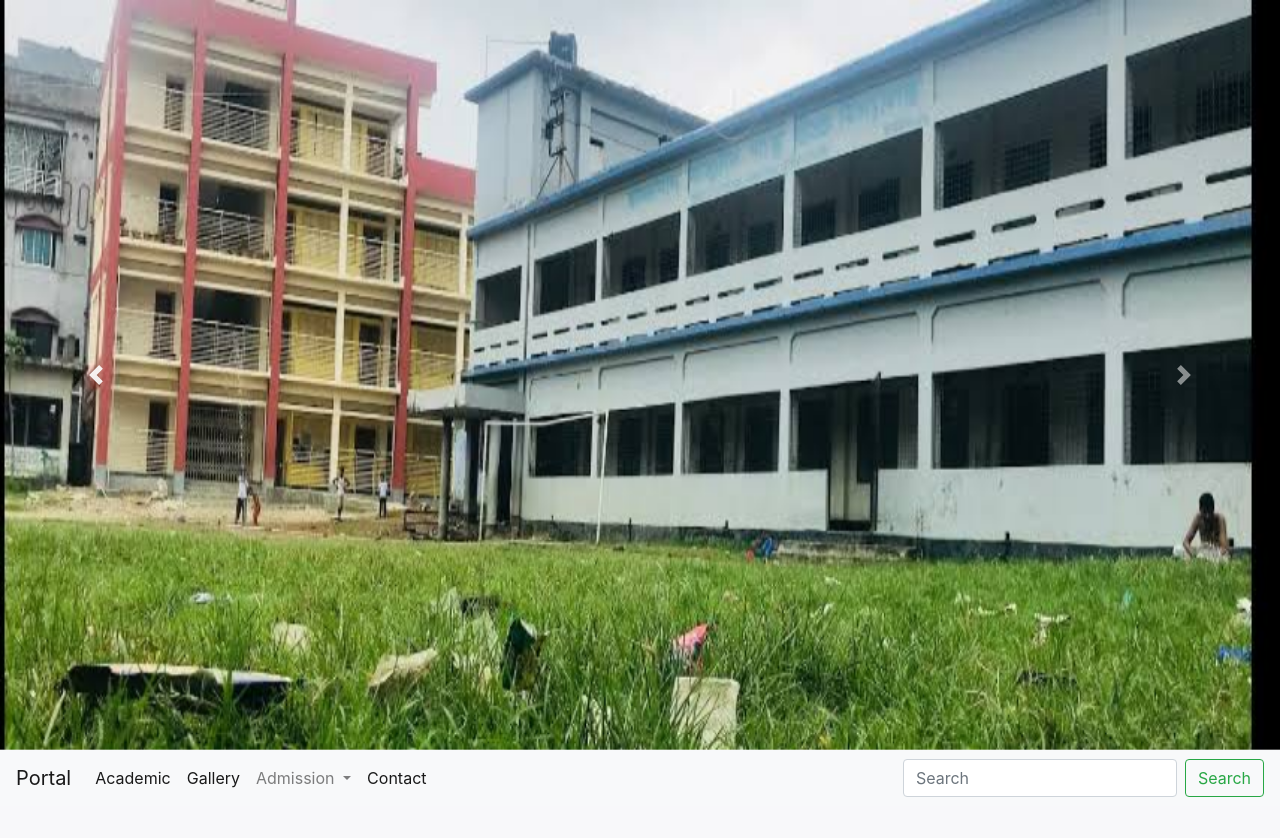
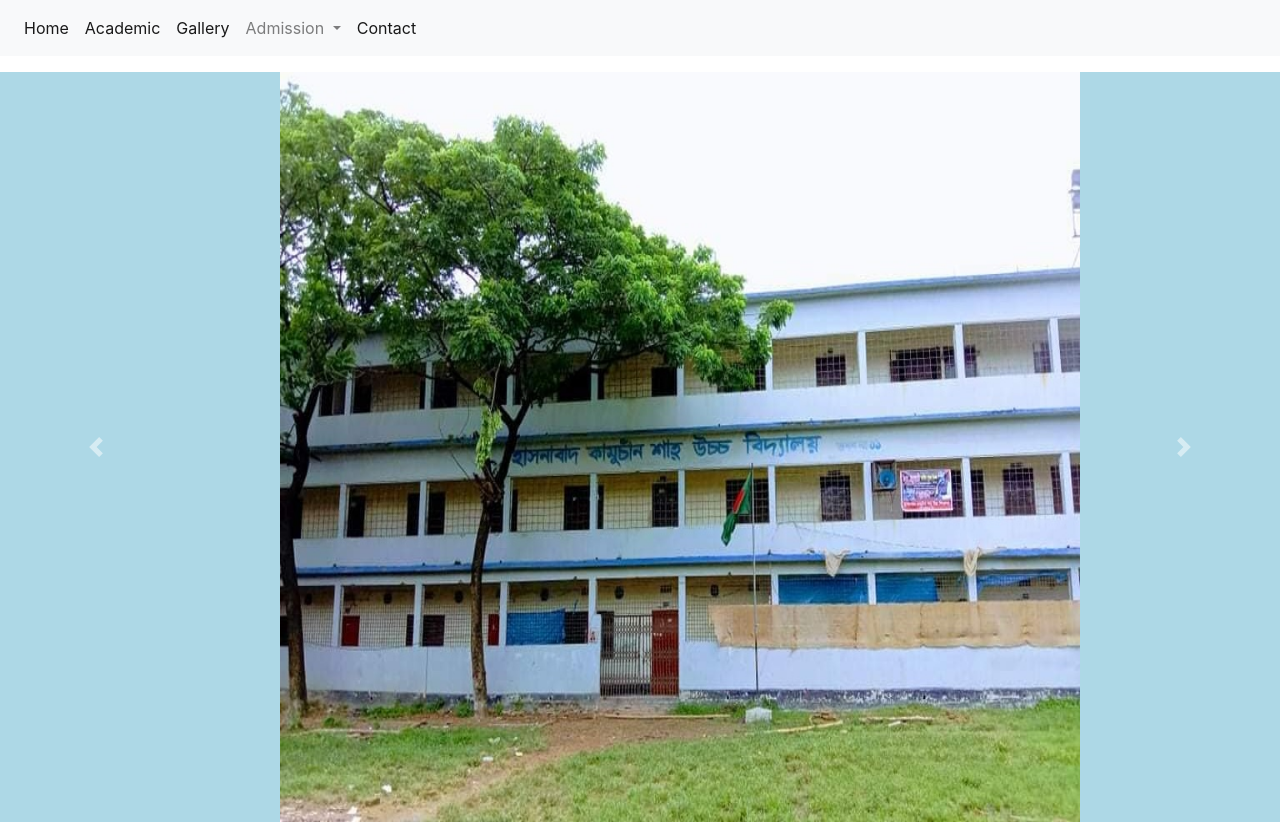
Before and after one commit to NSU-FA20-CSE299-3/Group06, a Django app: page /portal/ in a window 1280 px wide. Before the commit the page ends 797 px from the top, so only its background shows below. Run offline with Django 3.2, Linux system fonts and the light colour scheme; some libraries are stand-ins or nearby versions.

Commit message:
Enhancement: #16
We try to develop the design of our homepage, For this we added some css code to improve the design.

```diff
--- a/Code/portal/templates/portal/home.html
+++ b/Code/portal/templates/portal/home.html
@@ -5,43 +5,33 @@
     <meta charset="utf-8">
     <meta name="viewport" content="width=device-width, initial-scale=1, shrink-to-fit=no">
 
+
     <!-- Bootstrap CSS -->
     <link rel="stylesheet" href="https://maxcdn.bootstrapcdn.com/bootstrap/4.0.0/css/bootstrap.min.css" integrity="sha384-Gn5384xqQ1aoWXA+058RXPxPg6fy4IWvTNh0E263XmFcJlSAwiGgFAW/dAiS6JXm" crossorigin="anonymous">
 
     <title>Portal</title>
+      <! -- CSS design Start  -- >
+<style>
+ .carousel-item{
+ padding-right: -40px;
+     padding-left:280px ;
+     background-color: lightblue;
+ }
+
+
+</style>
+
   </head>
+
+  <! --Body Start  -- >
   <body>
-  {% load static %}
-    <div id="carouselExampleControls" class="carousel slide" data-ride="carousel">
-  <div class="carousel-inner">
-    <div class="carousel-item active">
-      <img class="img-responsive" src='{% static "portal/field.jpg" %}' alt="First slide" width="100%" height="750">
-    </div>
-    <div class="carousel-item">
-      <img class=img-responsive" src='{% static "portal/gpa5.jpg" %}' alt="Second slide" width="100%" height="750">
-    </div>
-    <div class="carousel-item">
-      <img class="img-responsive" src='{% static "portal/students.jpg" %}' alt="Third slide" width="100%" height="750">
-    </div>
-  </div>
-  <a class="carousel-control-prev" href="#carouselExampleControls" role="button" data-slide="prev">
-    <span class="carousel-control-prev-icon" aria-hidden="true"></span>
-    <span class="sr-only">Previous</span>
-  </a>
-  <a class="carousel-control-next" href="#carouselExampleControls" role="button" data-slide="next">
-    <span class="carousel-control-next-icon" aria-hidden="true"></span>
-    <span class="sr-only">Next</span>
-  </a>
-</div>
+    <nav class="navbar navbar-expand-lg navbar-light bg-light">
 
-    <nav class="navbar navbar-expand-lg navbar-light bg-light">
-  <a class="navbar-brand" href="#">Portal</a>
-  <button class="navbar-toggler" type="button" data-toggle="collapse" data-target="#navbarSupportedContent" aria-controls="navbarSupportedContent" aria-expanded="false" aria-label="Toggle navigation">
-    <span class="navbar-toggler-icon"></span>
-  </button>
-
-  <div class="collapse navbar-collapse" id="navbarSupportedContent">
+  <div class="top main menu" id="navbarSupportedContent">
     <ul class="navbar-nav mr-auto">
+        <li class="nav-item active">
+        <a class="nav-link" href="#">Home <span class="sr-only">(current)</span></a>
+      </li>
       <li class="nav-item active">
         <a class="nav-link" href="#">Academic <span class="sr-only">(current)</span></a>
       </li>
@@ -63,12 +53,37 @@
         <a class="nav-link " href="#">Contact</a>
       </li>
     </ul>
-    <form class="form-inline my-2 my-lg-0">
+    <!-- <form class="form-inline my-2 my-lg-0">
       <input class="form-control mr-sm-2" type="search" placeholder="Search" aria-label="Search">
       <button class="btn btn-outline-success my-2 my-sm-0" type="submit">Search</button>
-    </form>
+    </form> -->
   </div>
 </nav>
+
+
+     {% load static %}
+
+    <div id="carouselExampleControls" class="carousel slide my-3" data-ride="carousel">
+  <div class="carousel-inner">
+    <div class="carousel-item active">
+      <img class="img-responsive" src='{% static "portal/schoolfield.jpg" %}' alt="First slide" width="80%" height="750">
+    </div>
+    <div class="carousel-item">
+      <img class=img-responsive" src='{% static "portal/gpa5.jpg" %}' alt="Second slide" width="80%" height="750">
+    </div>
+    <div class="carousel-item">
+      <img class="img-responsive" src='{% static "portal/students.jpg" %}' alt="Third slide" width="80%" height="750">
+    </div>
+  </div>
+  <a class="carousel-control-prev" href="#carouselExampleControls" role="button" data-slide="prev">
+    <span class="carousel-control-prev-icon" aria-hidden="true"></span>
+    <span class="sr-only">Previous</span>
+  </a>
+  <a class="carousel-control-next" href="#carouselExampleControls" role="button" data-slide="next">
+    <span class="carousel-control-next-icon" aria-hidden="true"></span>
+    <span class="sr-only">Next</span>
+  </a>
+</div>
 
     <!-- Optional JavaScript -->
     <!-- jQuery first, then Popper.js, then Bootstrap JS -->
```
Also changed, not shown: Code/portal/models.py (line endings or trailing spaces), Code/portal/static/portal/field.jpg (deleted), Code/portal/static/portal/schoolfield.jpg (added).
